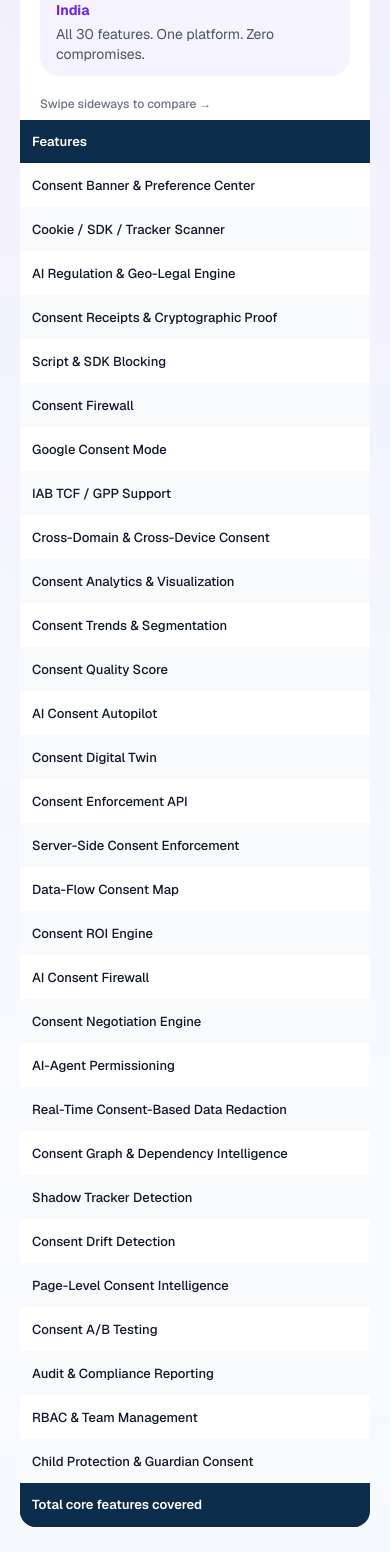
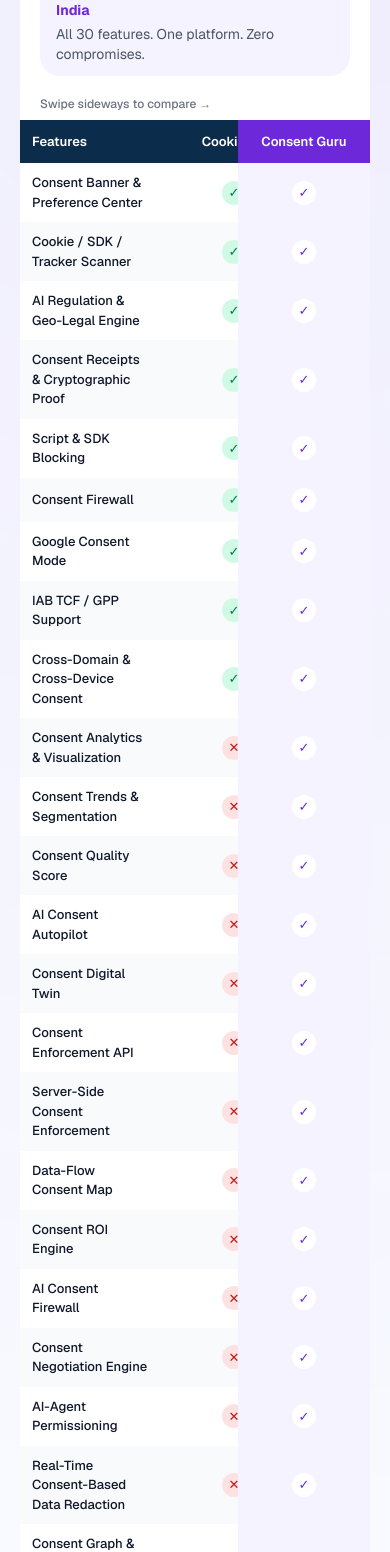
Before and after one commit to tor-secure/consent-manager, a Next.js app: page / in a window 390 px wide. Shown: the part 4284-5836 px from the top of the page. Built offline with nearby package versions, Linux system fonts and the light colour scheme; no server answers.

Commit message:
Fixed mobile view

```diff
--- a/src/components/public/home-comparison.tsx
+++ b/src/components/public/home-comparison.tsx
@@ -1,5 +1,4 @@
 import { ArrowButton } from "@/components/ui/arrow-button";
-import { PenaltyCallout } from "@/components/public/penalty-callout";
 import {
   FEATURE_COUNT,
   GLOBAL_COMPETITORS,
@@ -63,17 +62,24 @@
         </div>
       </div>
       <p className="px-5 pb-2 text-xs font-medium text-[#6B7280] sm:hidden">Swipe sideways to compare →</p>
-      <div className="overflow-x-auto">
-        <table className="min-w-[980px] w-full text-center text-[13px]">
+      <div className="table-scroll touch-pan-x overscroll-x-contain snap-x snap-mandatory">
+        <table className="w-max min-w-[980px] table-fixed border-separate border-spacing-0 text-center text-[13px]">
           <thead>
             <tr className="bg-[#0B2C4A] text-white">
-              <th className="sticky left-0 z-20 bg-[#0B2C4A] px-3 py-3 text-left font-semibold">Features</th>
+              <th className="sticky left-0 z-20 w-[140px] min-w-[140px] max-w-[140px] bg-[#0B2C4A] px-3 py-3 text-left font-semibold sm:w-[180px] sm:min-w-[180px] sm:max-w-[180px]">
+                Features
+              </th>
               {competitors.map((name) => (
-                <th key={name} className="px-3 py-3 font-semibold">
+                <th
+                  key={name}
+                  className="w-[148px] min-w-[148px] max-w-[148px] snap-start px-3 py-3 font-semibold"
+                >
                   {name}
                 </th>
               ))}
-              <th className="bg-[#6D28D9] px-3 py-3 font-semibold">Consent Guru</th>
+              <th className="sticky right-0 z-20 w-[132px] min-w-[132px] max-w-[132px] bg-[#6D28D9] px-3 py-3 font-semibold sm:static sm:z-auto">
+                Consent Guru
+              </th>
             </tr>
           </thead>
           <tbody>
@@ -81,30 +87,38 @@
               const rowBg = index % 2 === 0 ? "bg-white" : "bg-[#F8FAFC]";
               return (
                 <tr key={row.name} className={rowBg}>
-                  <th className={`sticky left-0 z-10 px-3 py-2.5 text-left font-medium text-[#0F172A] ${rowBg}`}>
+                  <th
+                    className={`sticky left-0 z-10 w-[140px] min-w-[140px] max-w-[140px] px-3 py-2.5 text-left font-medium text-[#0F172A] sm:w-[180px] sm:min-w-[180px] sm:max-w-[180px] ${rowBg}`}
+                  >
                     {row.name}
                   </th>
                   {row.marks.map((on, markIndex) => (
-                    <td key={`${row.name}-${competitors[markIndex]}`} className="px-3 py-2.5">
+                    <td
+                      key={`${row.name}-${competitors[markIndex]}`}
+                      className="w-[148px] min-w-[148px] max-w-[148px] snap-start px-3 py-2.5"
+                    >
                       <Mark on={on} />
                     </td>
                   ))}
-                  <td className="bg-[#F5F3FF] px-3 py-2.5">
+                  <td className="sticky right-0 z-10 w-[132px] min-w-[132px] max-w-[132px] bg-[#F5F3FF] px-3 py-2.5 sm:static sm:z-auto">
                     <Mark on ours />
                   </td>
                 </tr>
               );
             })}
             <tr className="bg-[#0B2C4A] text-white">
-              <th className="sticky left-0 z-10 bg-[#0B2C4A] px-3 py-3 text-left font-semibold">
+              <th className="sticky left-0 z-10 w-[140px] min-w-[140px] max-w-[140px] bg-[#0B2C4A] px-3 py-3 text-left font-semibold sm:w-[180px] sm:min-w-[180px] sm:max-w-[180px]">
                 Total core features covered
               </th>
               {competitorTotals.map((total, index) => (
-                <td key={competitors[index]} className="px-3 py-3 font-semibold">
+                <td
+                  key={competitors[index]}
+                  className="w-[148px] min-w-[148px] max-w-[148px] snap-start px-3 py-3 font-semibold"
+                >
                   {total} / {FEATURE_COUNT}
                 </td>
               ))}
-              <td className="bg-[#6D28D9] px-3 py-3 font-bold">
+              <td className="sticky right-0 z-10 w-[132px] min-w-[132px] max-w-[132px] bg-[#6D28D9] px-3 py-3 font-bold sm:static sm:z-auto">
                 {FEATURE_COUNT} / {FEATURE_COUNT}
               </td>
             </tr>
@@ -117,7 +131,7 @@
 
 export function HomeComparison() {
   return (
-    <section id="comparison" className="relative overflow-hidden bg-[#F8FAFF]">
+    <section id="comparison" className="relative bg-[#F8FAFF]">
       <div
         className="pointer-events-none absolute inset-0 opacity-40"
         style={{
@@ -192,7 +206,6 @@
             Sign up
           </ArrowButton>
         </div>
-        <PenaltyCallout className="mt-5" />
       </div>
     </section>
   );
--- a/src/components/public/home-pricing.tsx
+++ b/src/components/public/home-pricing.tsx
@@ -1,5 +1,4 @@
 import { ArrowButton } from "@/components/ui/arrow-button";
-import { PenaltyCallout } from "@/components/public/penalty-callout";
 
 const tiers = [
   {
@@ -107,7 +106,6 @@
             </article>
           ))}
         </div>
-        <PenaltyCallout className="mt-8" />
         <p className="mt-4 text-xs leading-5 text-[#6B7280]">
           Plans are shown for marketing. Sign up to create a workspace — checkout is not required yet.
         </p>
--- a/src/components/public/home-use-cases-cta.tsx
+++ b/src/components/public/home-use-cases-cta.tsx
@@ -1,5 +1,4 @@
 import { ArrowButton } from "@/components/ui/arrow-button";
-import { PenaltyCallout } from "@/components/public/penalty-callout";
 
 const useCases = [
   {
@@ -320,7 +319,6 @@
             </div>
           </div>
         </div>
-        <PenaltyCallout className="mt-5" />
       </div>
     </section>
   );
```
